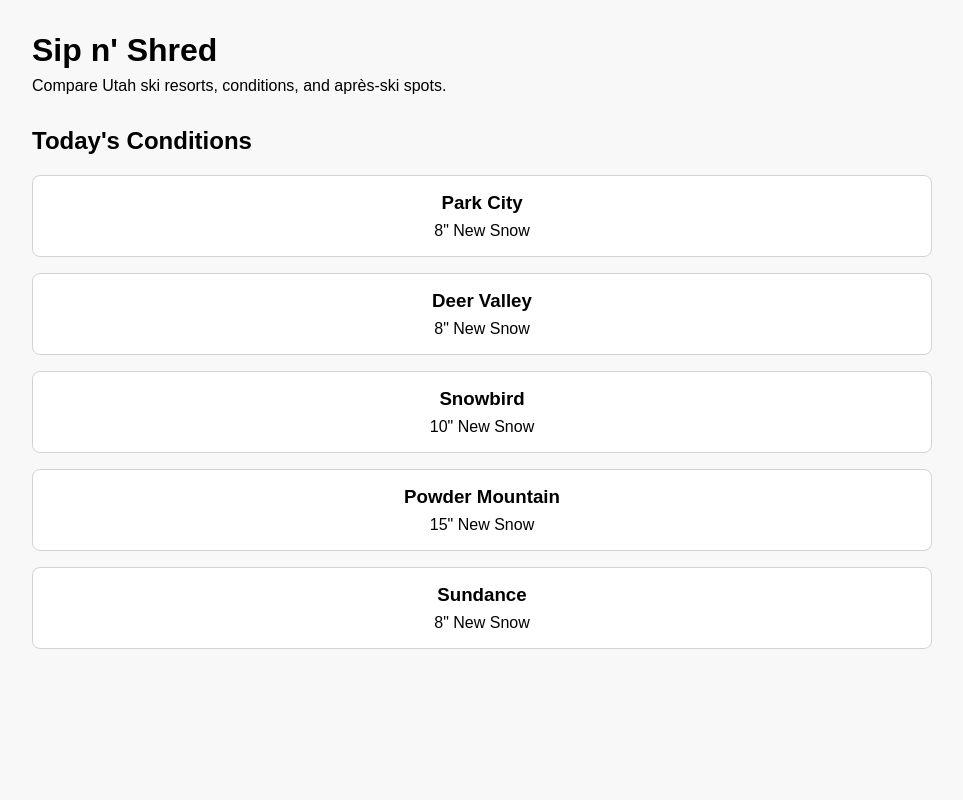
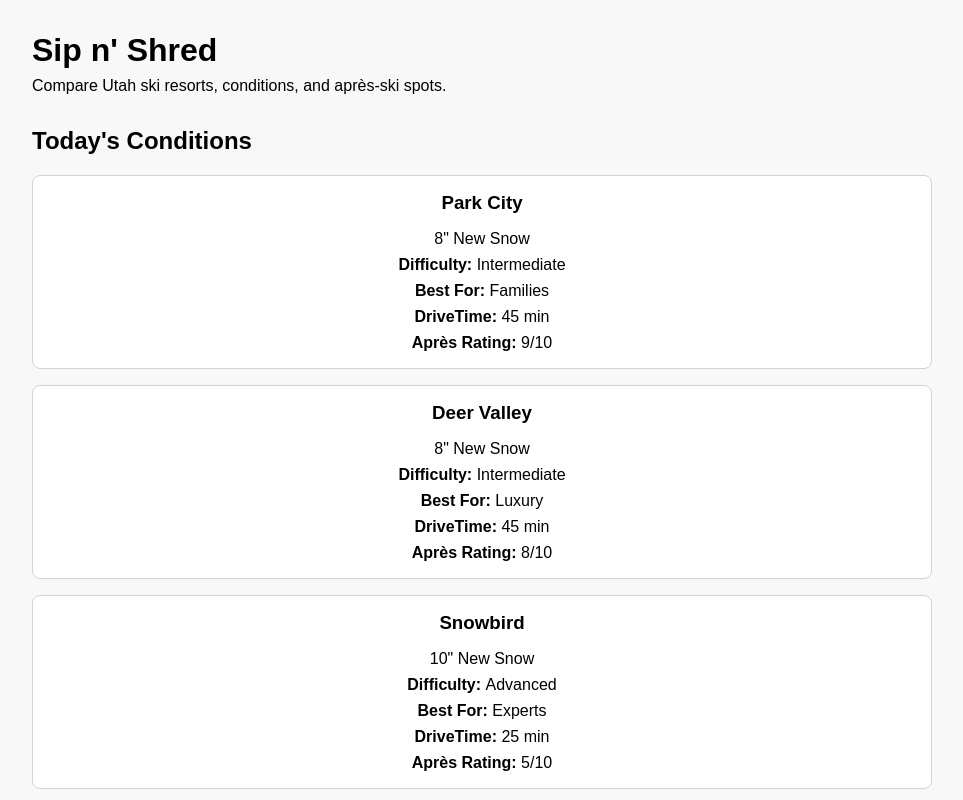
Before and after one commit to Christian-Hermann/sip-n-shred, a React app in the folder frontend/: page / in a window 1280 px wide. Shown: the top 800 px of the page, without its empty margins (158-1121 px from the left). Built offline with nearby package versions, Linux system fonts and the light colour scheme; the HTML template or start-up script is replaced by a standard one.

Commit message:
Add drive time and apres to card

```diff
--- a/frontend/src/components/ConditionCard.css
+++ b/frontend/src/components/ConditionCard.css
@@ -8,10 +8,13 @@
 }
 
 .condition-card h3 {
-  margin-top: 0;
-  margin-bottom: 0.5rem;
+  margin: 0 0 1rem 0;
 }
 
 .condition-card p {
+  margin: 0.5rem 0;
+}
+
+.condition-card p:last-child {
   margin-bottom: 0;
 }
--- a/frontend/src/components/ConditionCard.jsx
+++ b/frontend/src/components/ConditionCard.jsx
@@ -5,6 +5,26 @@ function ConditionCard({ condition }) {
     <div className="condition-card">
       <h3>{condition.resort}</h3>
       <p>{condition.newSnow}" New Snow</p>
+
+      <p>
+        <strong>Difficulty: </strong>
+        {condition.difficulty}
+      </p>
+
+      <p>
+        <strong>Best For: </strong>
+        {condition.bestFor}
+      </p>
+
+      <p>
+        <strong>DriveTime: </strong>
+        {condition.driveTime} min
+      </p>
+
+      <p>
+        <strong>Après Rating: </strong>
+        {condition.apresRating}/10
+      </p>
     </div>
   );
 }
--- a/frontend/src/data/conditions.js
+++ b/frontend/src/data/conditions.js
@@ -3,26 +3,46 @@ const conditions = [
     id: 1,
     resort: "Park City",
     newSnow: 8,
+    difficulty: "Intermediate",
+    bestFor: "Families",
+    driveTime: 45,
+    apresRating: 9,
   },
   {
     id: 2,
     resort: "Deer Valley",
     newSnow: 8,
+    difficulty: "Intermediate",
+    bestFor: "Luxury",
+    driveTime: 45,
+    apresRating: 8,
   },
   {
     id: 3,
     resort: "Snowbird",
     newSnow: 10,
+    difficulty: "Advanced",
+    bestFor: "Experts",
+    driveTime: 25,
+    apresRating: 5,
   },
   {
     id: 4,
     resort: "Powder Mountain",
     newSnow: 15,
+    difficulty: "Intermediate",
+    bestFor: "Powder",
+    driveTime: 90,
+    apresRating: 2,
   },
   {
     id: 5,
     resort: "Sundance",
     newSnow: 8,
+    difficulty: "Beginner",
+    bestFor: "Scenery",
+    driveTime: 60,
+    apresRating: 2,
   },
 ];
 
```
